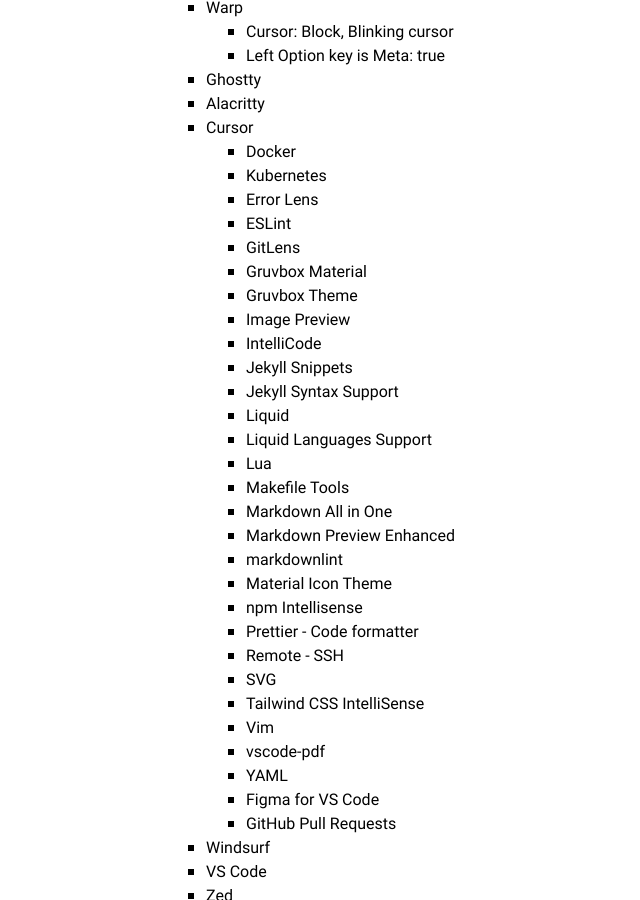
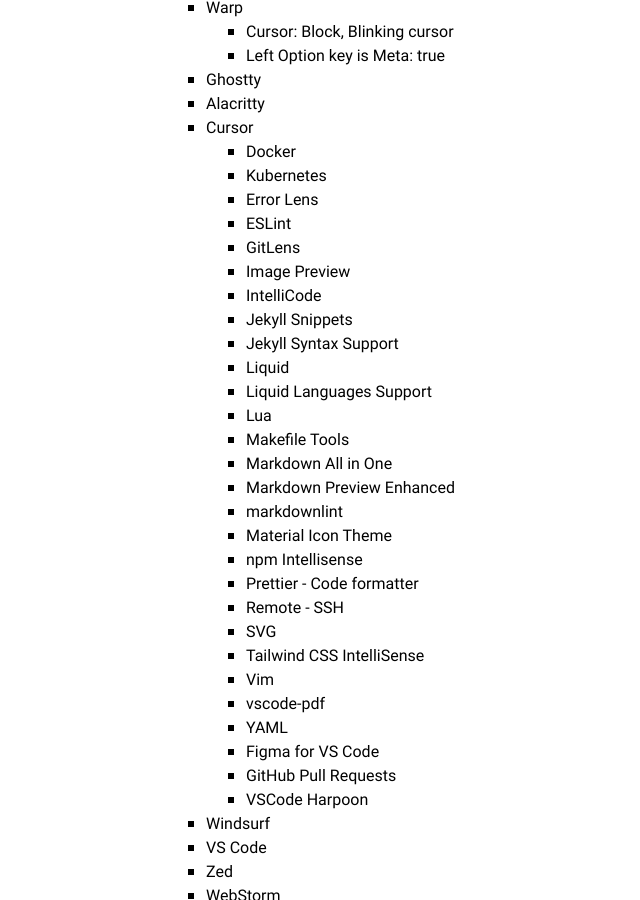
Before and after one commit to amalumian/www.malumian.dev, a Jekyll site: the page built from setup.html, in a window 1280 px wide and 900 px high, scrolled down 3312 px. Shown: the whole window, without its empty margins (144-784 px from the left). Built offline with Jekyll 4.4.1, drawn with Linux system fonts in a browser that asks for light colours.

Commit message:
Update setup.html

```diff
--- a/setup.html
+++ b/setup.html
@@ -215,8 +215,6 @@
         <li>Error Lens</li>
         <li>ESLint</li>
         <li>GitLens</li>
-        <li>Gruvbox Material</li>
-        <li>Gruvbox Theme</li>
         <li>Image Preview</li>
         <li>IntelliCode</li>
         <li>Jekyll Snippets</li>
@@ -239,6 +237,7 @@
         <li>YAML</li>
         <li>Figma for VS Code</li>
         <li>GitHub Pull Requests</li>
+        <li>VSCode Harpoon</li>
       </ul>
     </li>
     <li>Windsurf</li>
```
